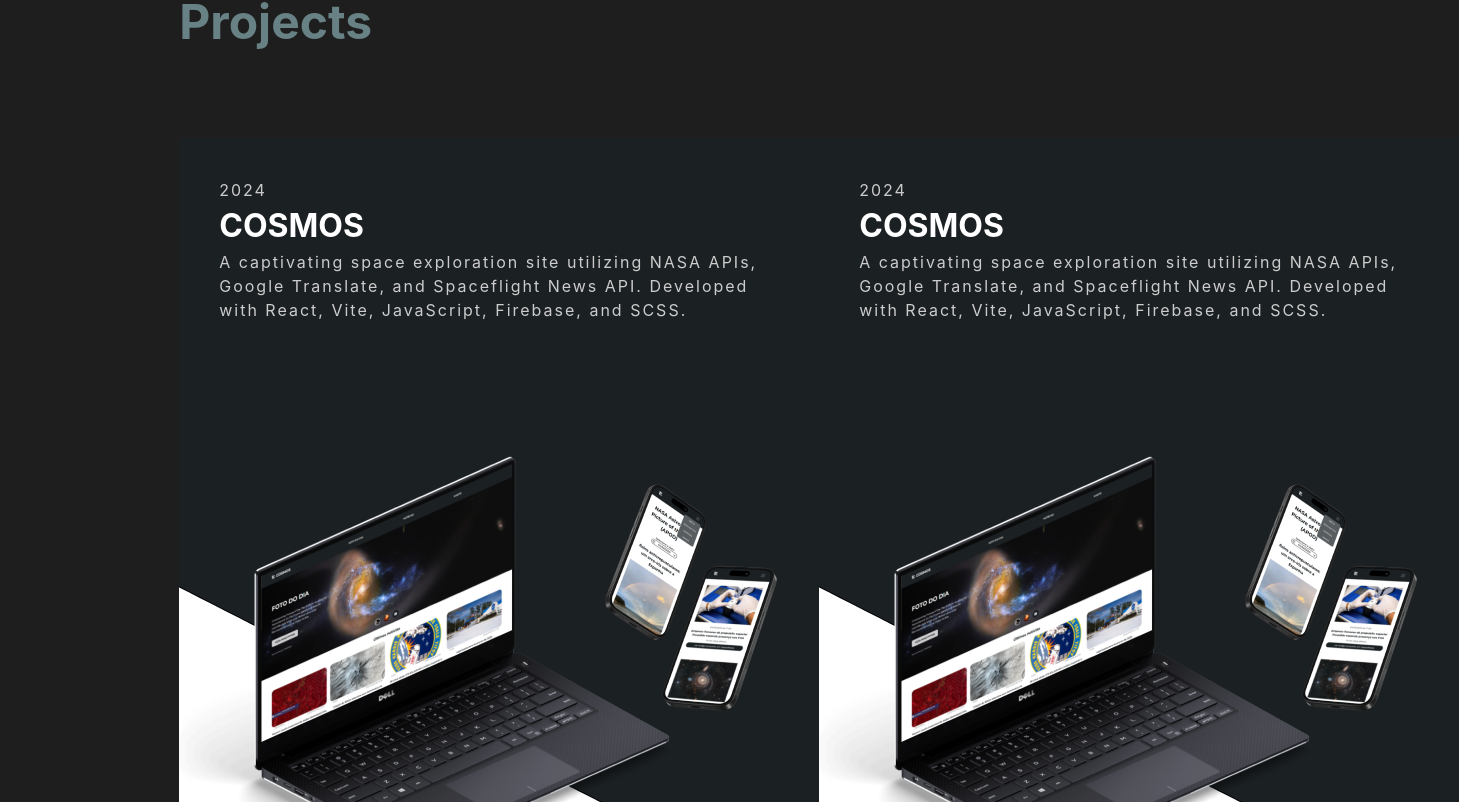
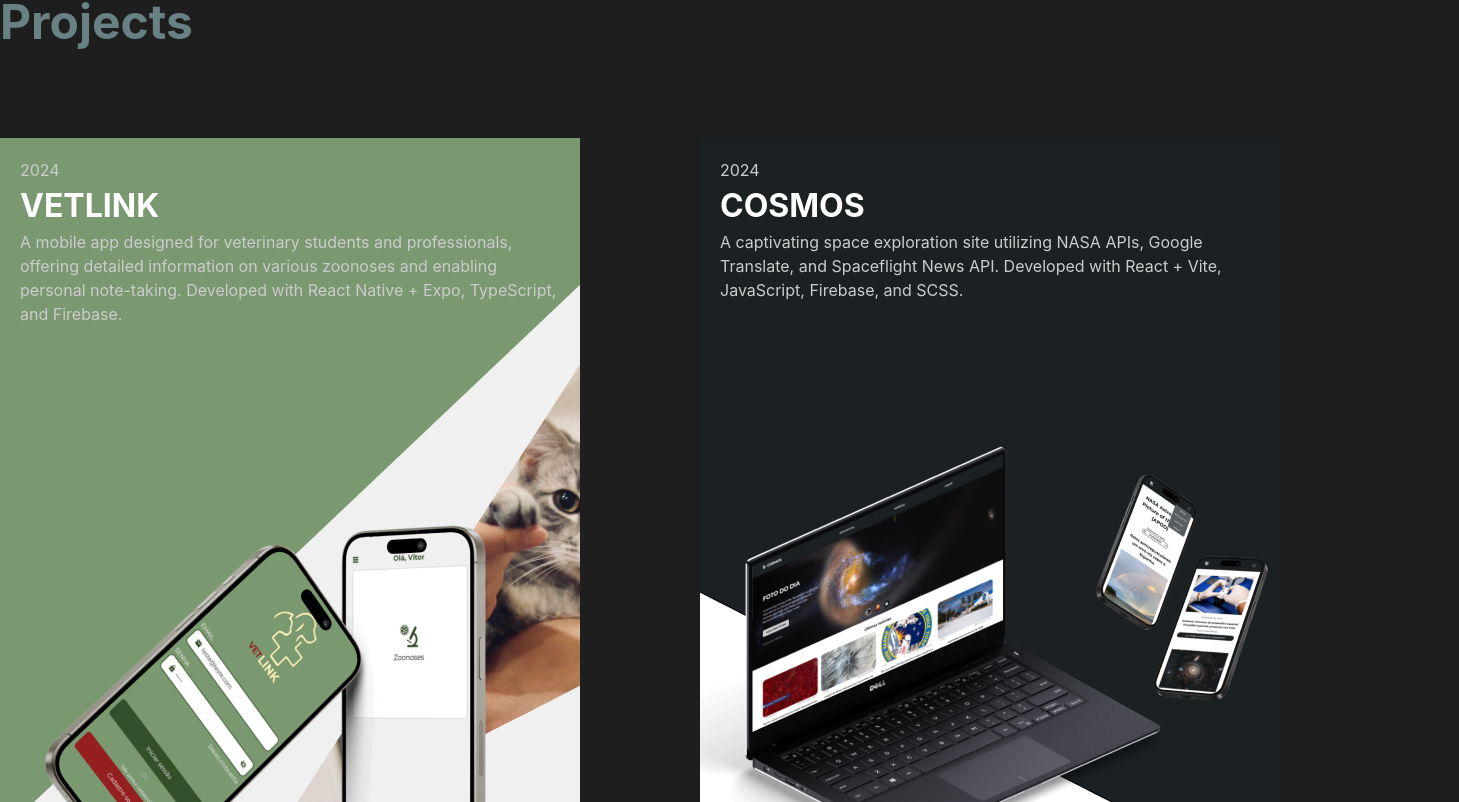
Before and after one commit to vitorlurici/portfolio, a React (Vite) app: page / in a window 1280 px wide. Shown: the part 958-1760 px from the top of the page, 1459 px wide, since content can reach past the window. Built offline with nearby package versions, Linux system fonts and the light colour scheme.

Commit message:
projects-update

```diff
--- a/package.json
+++ b/package.json
@@ -11,7 +11,8 @@
   },
   "dependencies": {
     "react": "^18.3.1",
-    "react-dom": "^18.3.1"
+    "react-dom": "^18.3.1",
+    "react-router-dom": "^7.1.5"
   },
   "devDependencies": {
     "@eslint/js": "^9.13.0",
--- a/src/App.scss
+++ b/src/App.scss
@@ -110,7 +110,8 @@
   .content {
     display: flex;
     flex-direction: column;
-    width: 72vw;
+    width: 100%;
+    max-width: 1360px;
     align-self: center;
     align-items: center;
     z-index: 0;
@@ -162,7 +163,6 @@
       flex-direction: column;
       padding-top: 120px;
       gap: 80px;
-      width: 100%;
       h1 {
         color: #678184;
       }
@@ -177,15 +177,13 @@
       .grid {
         display: grid;
         grid-template-columns: repeat(2, 1fr);
+        gap: 120px;
 
         .item {
           display: flex;
           flex-direction: column;
-          padding: 40px;
-          cursor: pointer;
-          background-image: url(./assets/images/cosmos-background.jpg);
-          width: 640px;
-          height: 800px;
+          padding: 20px;
+          height: 780px;
           background-position: center;
 
           transition: 0.5s;
@@ -198,7 +196,7 @@
           }
 
           &:hover {
-            background-position: top left;
+            background-position: left top;
             transition: 0.5s;
             background-color: #678184;
 
@@ -211,8 +209,13 @@
 
           p {
             color: #cccccc;
-            letter-spacing: 2px;
           }
+        }
+        .item.cosmos {
+          background-image: url(./assets/images/cosmos-background.jpg);
+        }
+        .item.vetlink {
+          background-image: url(./assets/images/vetlink-background.jpg);
         }
       }
     }
--- a/src/App.tsx
+++ b/src/App.tsx
@@ -51,26 +51,39 @@
             <h1>Projects</h1>
           </div>
           <div className="grid">
-            <div className="item">
+            <a
+              href="https://github.com/GabrielRogerioMessias/project-integrator-VI-vet-link"
+              target="_blank"
+              rel="noopener noreferrer"
+            >
+              <div className="item vetlink">
+                <p>2024</p>
+                <h2>VETLINK</h2>
+                <p>
+                  A mobile app designed for veterinary students and
+                  professionals, offering detailed information on various
+                  zoonoses and enabling personal note-taking. Developed with
+                  React Native + Expo, TypeScript, and Firebase.
+                </p>
+                <p className="view-git">View Project on GitHub →</p>
+              </div>
+            </a>
+            <a
+              href="https://github.com/vitorlurici/cosmos"
+              target="_blank"
+              rel="noopener noreferrer"
+            >
+              <div className="item cosmos">
                 <p>2024</p>
                 <h2>COSMOS</h2>
                 <p>
-                A captivating space exploration site utilizing NASA APIs, Google
-                Translate, and Spaceflight News API. Developed with React, Vite,
-                JavaScript, Firebase, and SCSS.
+                  A captivating space exploration site utilizing NASA APIs,
+                  Google Translate, and Spaceflight News API. Developed with
+                  React + Vite, JavaScript, Firebase, and SCSS.
                 </p>
                 <p className="view-git">View Project on GitHub →</p>
               </div>
-            <div className="item">
-              <p>2024</p>
-              <h2>COSMOS</h2>
-              <p>
-                A captivating space exploration site utilizing NASA APIs, Google
-                Translate, and Spaceflight News API. Developed with React, Vite,
-                JavaScript, Firebase, and SCSS.
-              </p>
-              <p className="view-git">View Project on GitHub →</p>
-            </div>
+            </a>
             <div className="item">
               <p>2024</p>
               <h2>COSMOS</h2>
--- a/src/index.css
+++ b/src/index.css
@@ -35,6 +35,11 @@
   button {
     font-family: Inter, system-ui, Avenir, Helvetica, Arial, sans-serif;
   }
+
+  a {
+    text-decoration: none;
+    color: #fff;
+  }
 }
 
 * {
```
Also changed, not shown: src/assets/images/vetlink-background.jpg (added), 1 other file (tests, documents, lock files or other folders). Lines whose indentation alone changed are shown as unchanged.
